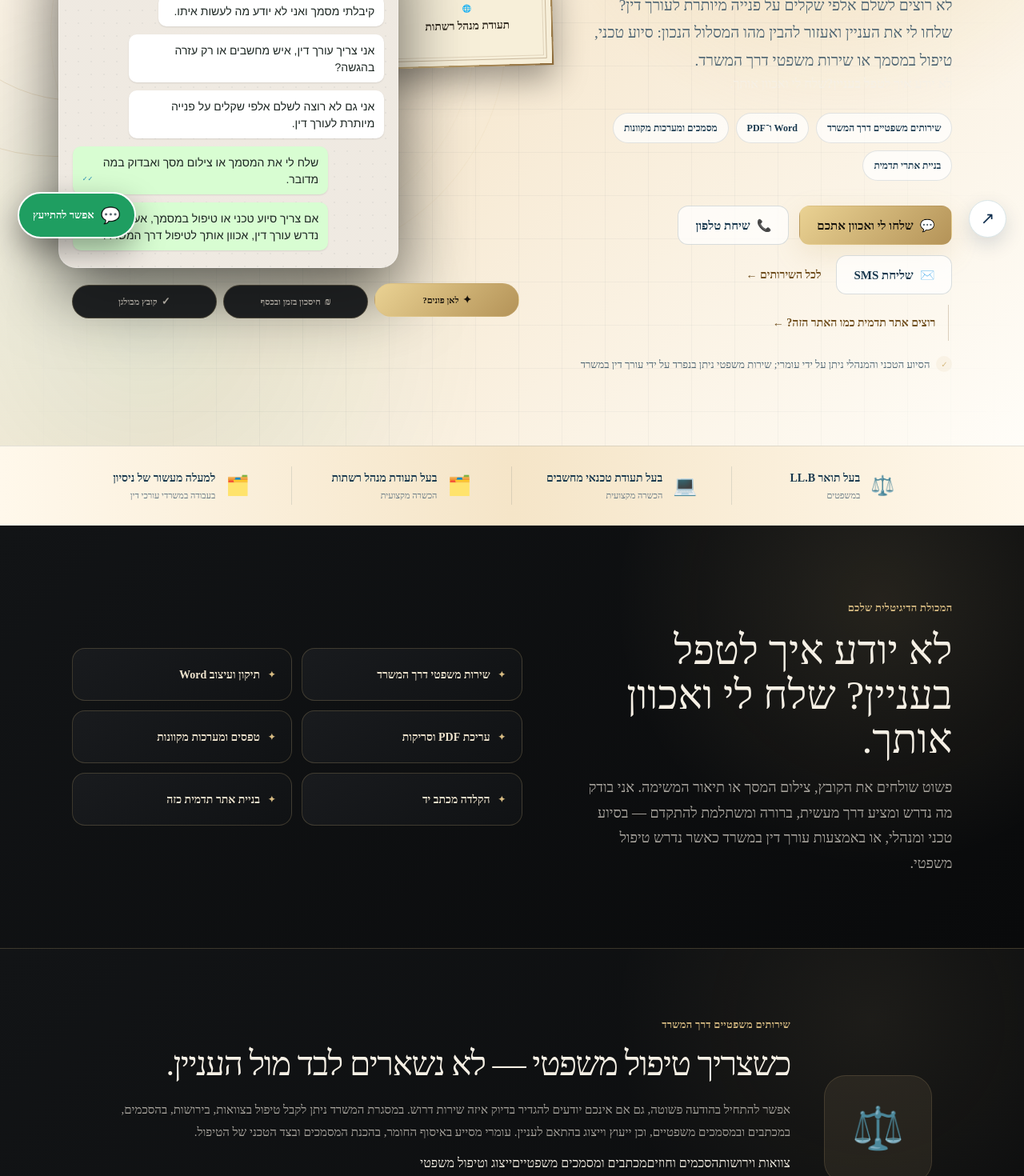
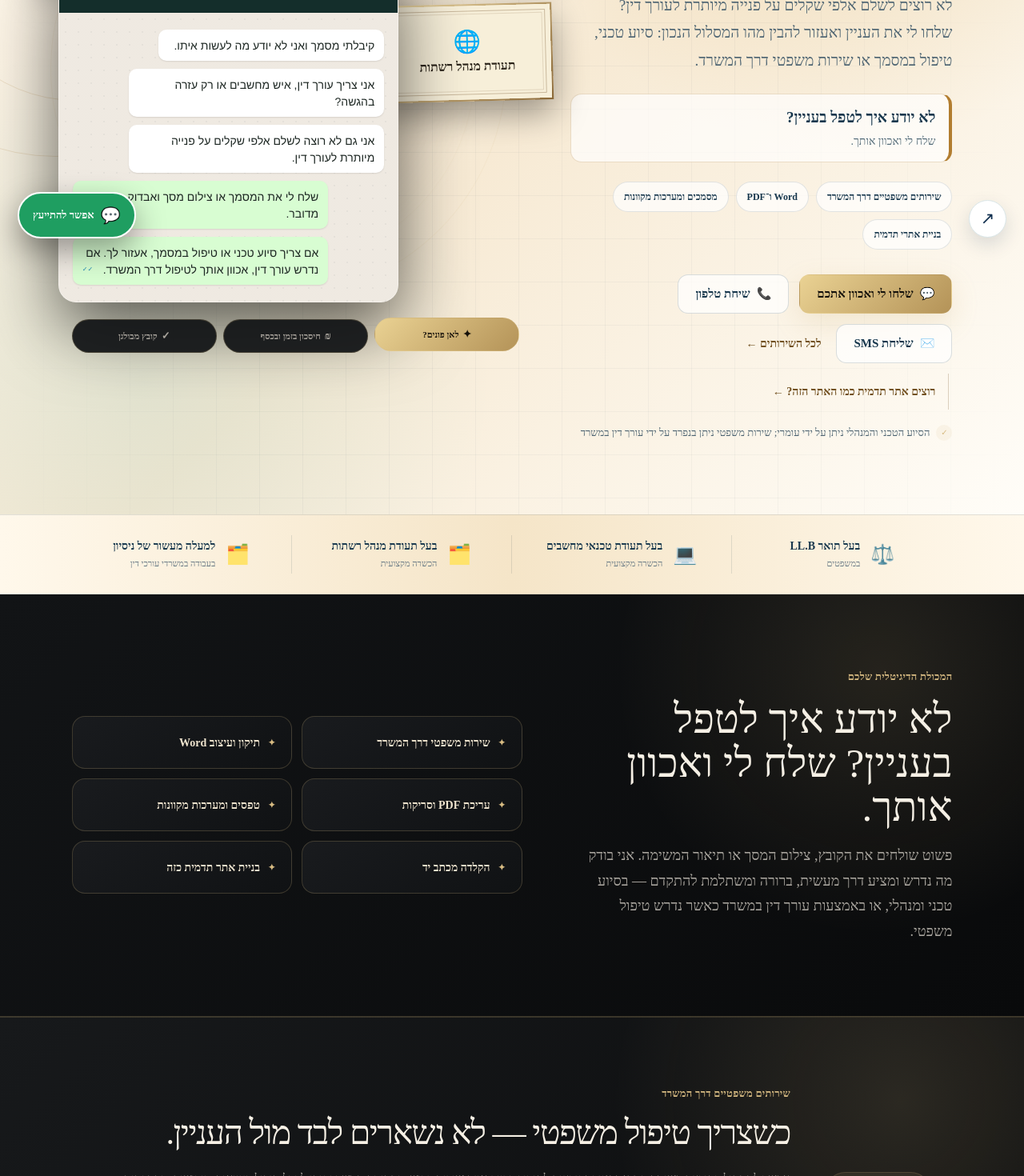
Before and after one commit to omrinetanel22/omri-legal-tech, a Next.js app: page / in a window 1280 px wide. Shown: the part 480-1950 px from the top of the page at 80% size. Built offline with nearby package versions, Linux system fonts and the light colour scheme; a web font is replaced by a local one.

Commit message:
Style expanded homepage content and simplified credentials

```diff
--- a/app/globals.css
+++ b/app/globals.css
@@ -3017,6 +3017,30 @@ html.motion-ready .lawyer-section.is-visible {
   margin-top: 24px;
 }
 
+.hero-guidance {
+  background: rgb(255 255 255 / 68%);
+  border: 1px solid rgb(174 127 57 / 25%);
+  border-inline-start: 4px solid #b27d2f;
+  border-radius: 14px;
+  color: #17374d;
+  display: grid;
+  gap: 4px;
+  line-height: 1.55;
+  margin: 24px 0 0;
+  max-width: 690px;
+  padding: 14px 17px;
+}
+
+.hero-guidance strong {
+  color: #17374d;
+  font-size: 19px;
+}
+
+.hero-guidance span {
+  color: #536b78;
+  font-size: 14px;
+}
+
 .hero-services span {
   background: rgb(255 255 255 / 70%);
   border: 1px solid rgb(23 55 77 / 12%);
@@ -3103,6 +3127,58 @@ html.motion-ready .lawyer-section.is-visible {
   content: "✦";
   font-size: 11px;
   margin-inline-end: 10px;
+}
+
+.legal-office-section {
+  background:
+    radial-gradient(circle at 88% 20%, rgb(215 187 130 / 14%), transparent 30%),
+    linear-gradient(135deg, #17191b, #0b0c0d) !important;
+  border-bottom: 1px solid var(--luxe-line);
+  border-top: 1px solid var(--luxe-line);
+  scroll-margin-top: 90px;
+}
+
+.legal-office-section > div:last-child {
+  max-width: 920px;
+}
+
+.legal-office-points {
+  display: grid;
+  gap: 10px;
+  grid-template-columns: repeat(4, minmax(0, 1fr));
+  margin: 24px 0 18px;
+}
+
+.legal-office-points span {
+  background: rgb(215 187 130 / 7%);
+  border: 1px solid rgb(215 187 130 / 16%);
+  border-radius: 13px;
+  color: #efe2c8;
+  font-size: 13px;
+  font-weight: 800;
+  min-height: 58px;
+  padding: 13px 14px;
+}
+
+.legal-office-points span::before {
+  color: var(--champagne);
+  content: "✓";
+  margin-inline-end: 7px;
+}
+
+.luxe-site .legal-office-note {
+  color: #d4c5a7;
+  font-size: 12px;
+}
+
+.legal-office-section .button {
+  margin-top: 12px;
+}
+
+.luxe-site .legal-inline-disclaimer {
+  background: rgb(215 187 130 / 7%);
+  border: 1px solid rgb(215 187 130 / 14%);
+  color: #cfc1a6;
 }
 
 .privacy-notice {
@@ -3228,6 +3304,10 @@ html.motion-ready .lawyer-section.is-visible {
   .market-chips {
     grid-template-columns: 1fr 1fr;
   }
+
+  .legal-office-points {
+    grid-template-columns: 1fr 1fr;
+  }
 }
 
 @media (max-width: 680px) {
@@ -3242,6 +3322,10 @@ html.motion-ready .lawyer-section.is-visible {
   .hero-services span {
     font-size: 10px;
     padding: 8px 10px;
+  }
+
+  .hero-guidance strong {
+    font-size: 17px;
   }
 
   .site-offer-link {
@@ -3256,6 +3340,10 @@ html.motion-ready .lawyer-section.is-visible {
   }
 
   .market-chips {
+    grid-template-columns: 1fr;
+  }
+
+  .legal-office-points {
     grid-template-columns: 1fr;
   }
 
@@ -3438,26 +3526,15 @@ html.motion-ready .lawyer-section.is-visible {
   inset: 11px;
 }
 
-.credential-card span,
-.credential-card small {
-  color: #715d3f;
-  font-family: Arial, sans-serif;
-  font-size: 10px;
-  font-weight: 700;
-  letter-spacing: 0.04em;
-}
-
 .credential-card b {
-  font-size: 15px;
-  margin-top: 5px;
-}
-
-.credential-card strong {
-  color: #9c733b;
-  font-family: Arial, sans-serif;
-  font-size: 22px;
-  letter-spacing: 0.08em;
-  margin: 3px 0;
+  font-size: 17px;
+  line-height: 1.35;
+  margin-top: 8px;
+}
+
+.credential-card > span {
+  font-size: 30px;
+  line-height: 1;
 }
 
 .credential-law {
@@ -3527,7 +3604,7 @@ html.motion-ready .lawyer-section.is-visible {
 
 .wa-chat {
   gap: 10px;
-  min-height: 284px;
+  min-height: 330px;
   padding: 21px 17px;
 }
 
@@ -3565,10 +3642,8 @@ html.motion-ready .lawyer-section.is-visible {
     width: 164px;
   }
 
-  .credential-card b { font-size: 11px; }
-  .credential-card strong { font-size: 17px; }
-  .credential-card span,
-  .credential-card small { font-size: 7px; }
+  .credential-card b { font-size: 12px; }
+  .credential-card > span { font-size: 23px; }
 
   .credential-law {
     right: -3%;
```
